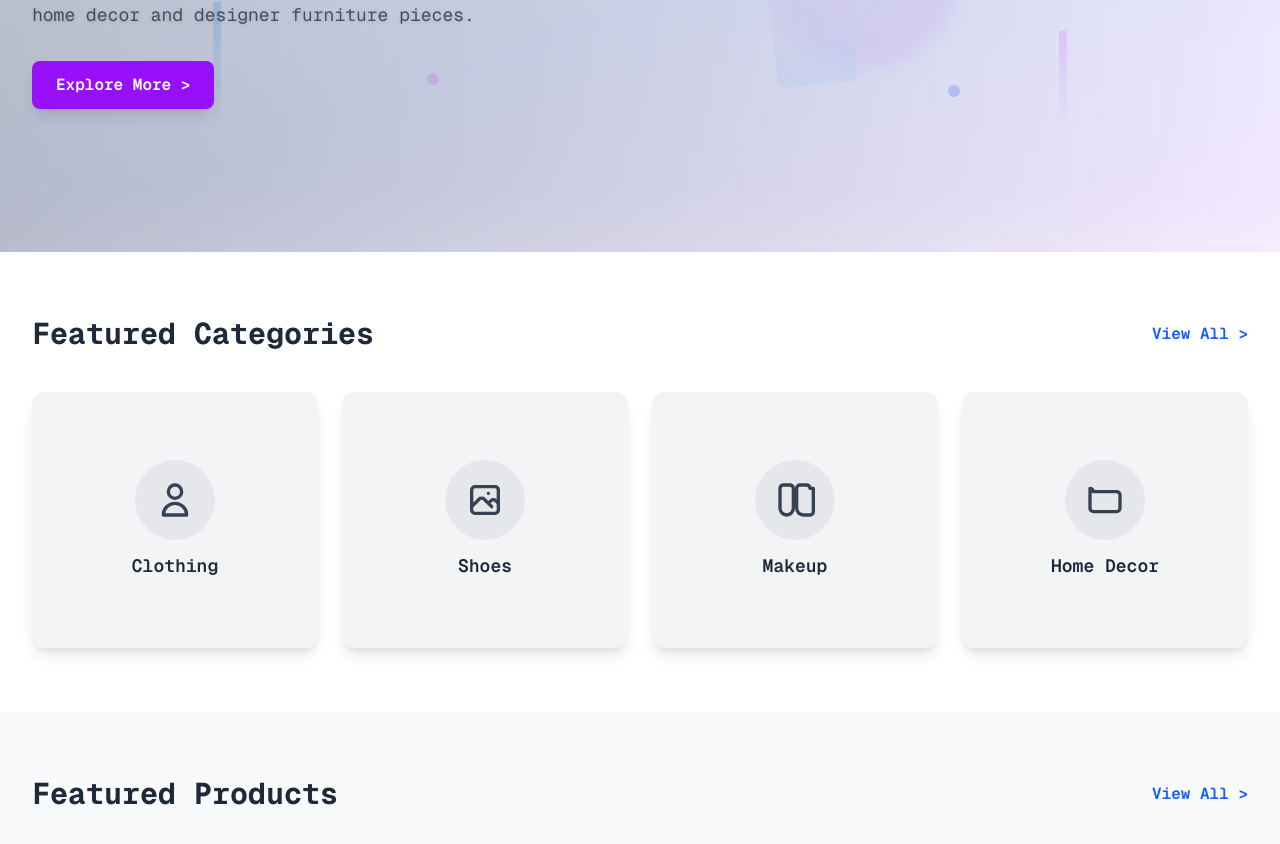
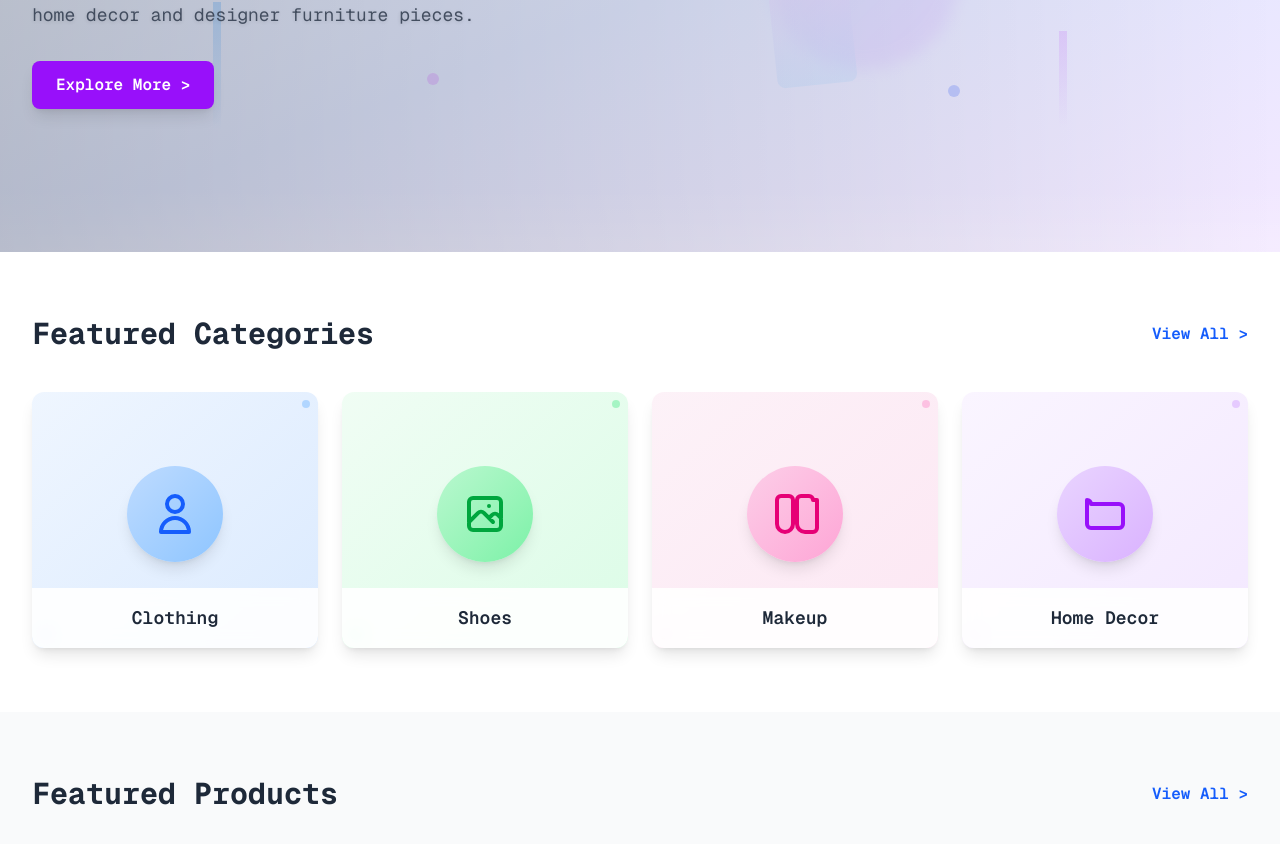
Before and after one commit to sabo64053-pixel/l-ftproje, a Next.js app: page / in a window 1280 px wide. Shown: the part 450-1294 px from the top of the page. Built offline with nearby package versions, Linux system fonts and the light colour scheme.

Commit message:
Revize: Kategori kartları Figma tasarımı - renkli gradientler, yazılar alt kısımda, dekoratif elementler

```diff
--- a/components/Home.js
+++ b/components/Home.js
@@ -67,64 +67,92 @@ const Home = () => {
           <div className="grid grid-cols-2 sm:grid-cols-2 lg:grid-cols-4 gap-3 sm:gap-4 md:gap-6">
             {/* Category Card 1: Clothing */}
             <Link href="/category/clothing" className="block group">
-              <div className="relative overflow-hidden rounded-lg sm:rounded-xl shadow-md sm:shadow-lg hover:shadow-xl transition-all duration-300 bg-gray-100 hover:bg-gray-50">
+              <div className="relative overflow-hidden rounded-lg sm:rounded-xl shadow-md sm:shadow-lg hover:shadow-xl transition-all duration-300 bg-gradient-to-br from-blue-50 to-blue-100 hover:from-blue-100 hover:to-blue-200">
                 <div className="h-40 sm:h-48 md:h-64 flex items-center justify-center p-3 sm:p-4">
+                  {/* Clothing Image */}
                   <div className="text-center">
-                    <div className="w-16 h-16 sm:w-20 sm:h-20 bg-gray-200 rounded-full mx-auto mb-2 sm:mb-3 flex items-center justify-center">
-                      <svg className="w-8 h-8 sm:w-10 sm:h-10 text-gray-700" fill="none" stroke="currentColor" viewBox="0 0 24 24">
+                    <div className="w-20 h-20 sm:w-24 sm:h-24 bg-gradient-to-br from-blue-200 to-blue-300 rounded-full mx-auto mb-3 flex items-center justify-center shadow-lg">
+                      <svg className="w-10 h-10 sm:w-12 sm:h-12 text-blue-600" fill="none" stroke="currentColor" viewBox="0 0 24 24">
                         <path strokeLinecap="round" strokeLinejoin="round" strokeWidth={2} d="M16 7a4 4 0 11-8 0 4 4 0 018 0zM12 14a7 7 0 00-7 7h14a7 7 0 00-7-7z" />
                       </svg>
                     </div>
-                    <h3 className="text-sm sm:text-base md:text-lg font-semibold text-gray-800">Clothing</h3>
+                    {/* Decorative elements */}
+                    <div className="absolute top-2 right-2 w-2 h-2 bg-blue-300 rounded-full opacity-60"></div>
+                    <div className="absolute bottom-2 left-2 w-3 h-3 bg-blue-400 rounded-full opacity-40"></div>
                   </div>
+                </div>
+                {/* Category Title - Bottom */}
+                <div className="absolute bottom-0 left-0 right-0 bg-white/90 backdrop-blur-sm p-3 sm:p-4">
+                  <h3 className="text-sm sm:text-base md:text-lg font-semibold text-gray-800 text-center">Clothing</h3>
                 </div>
               </div>
             </Link>
 
             {/* Category Card 2: Shoes */}
             <Link href="/category/shoes" className="block group">
-              <div className="relative overflow-hidden rounded-lg sm:rounded-xl shadow-md sm:shadow-lg hover:shadow-xl transition-all duration-300 bg-gray-100 hover:bg-gray-50">
+              <div className="relative overflow-hidden rounded-lg sm:rounded-xl shadow-md sm:shadow-lg hover:shadow-xl transition-all duration-300 bg-gradient-to-br from-green-50 to-green-100 hover:from-green-100 hover:to-green-200">
                 <div className="h-40 sm:h-48 md:h-64 flex items-center justify-center p-3 sm:p-4">
+                  {/* Shoes Image */}
                   <div className="text-center">
-                    <div className="w-16 h-16 sm:w-20 sm:h-20 bg-gray-200 rounded-full mx-auto mb-2 sm:mb-3 flex items-center justify-center">
-                      <svg className="w-8 h-8 sm:w-10 sm:h-10 text-gray-700" fill="none" stroke="currentColor" viewBox="0 0 24 24">
+                    <div className="w-20 h-20 sm:w-24 sm:h-24 bg-gradient-to-br from-green-200 to-green-300 rounded-full mx-auto mb-3 flex items-center justify-center shadow-lg">
+                      <svg className="w-10 h-10 sm:w-12 sm:h-12 text-green-600" fill="none" stroke="currentColor" viewBox="0 0 24 24">
                         <path strokeLinecap="round" strokeLinejoin="round" strokeWidth={2} d="M4 16l4.586-4.586a2 2 0 012.828 0L16 16m-2-2l1.586-1.586a2 2 0 012.828 0L20 14m-6-6h.01M6 20h12a2 2 0 002-2V6a2 2 0 00-2-2H6a2 2 0 00-2 2v12a2 2 0 002 2z" />
                       </svg>
                     </div>
-                    <h3 className="text-sm sm:text-base md:text-lg font-semibold text-gray-800">Shoes</h3>
+                    {/* Decorative elements */}
+                    <div className="absolute top-2 right-2 w-2 h-2 bg-green-300 rounded-full opacity-60"></div>
+                    <div className="absolute bottom-2 left-2 w-3 h-3 bg-green-400 rounded-full opacity-40"></div>
                   </div>
+                </div>
+                {/* Category Title - Bottom */}
+                <div className="absolute bottom-0 left-0 right-0 bg-white/90 backdrop-blur-sm p-3 sm:p-4">
+                  <h3 className="text-sm sm:text-base md:text-lg font-semibold text-gray-800 text-center">Shoes</h3>
                 </div>
               </div>
             </Link>
 
             {/* Category Card 3: Makeup */}
             <Link href="/category/makeup" className="block group">
-              <div className="relative overflow-hidden rounded-lg sm:rounded-xl shadow-md sm:shadow-lg hover:shadow-xl transition-all duration-300 bg-gray-100 hover:bg-gray-50">
+              <div className="relative overflow-hidden rounded-lg sm:rounded-xl shadow-md sm:shadow-lg hover:shadow-xl transition-all duration-300 bg-gradient-to-br from-pink-50 to-pink-100 hover:from-pink-100 hover:to-pink-200">
                 <div className="h-40 sm:h-48 md:h-64 flex items-center justify-center p-3 sm:p-4">
+                  {/* Makeup Image */}
                   <div className="text-center">
-                    <div className="w-16 h-16 sm:w-20 sm:h-20 bg-gray-200 rounded-full mx-auto mb-2 sm:mb-3 flex items-center justify-center">
-                      <svg className="w-8 h-8 sm:w-10 sm:h-10 text-gray-700" fill="none" stroke="currentColor" viewBox="0 0 24 24">
+                    <div className="w-20 h-20 sm:w-24 sm:h-24 bg-gradient-to-br from-pink-200 to-pink-300 rounded-full mx-auto mb-3 flex items-center justify-center shadow-lg">
+                      <svg className="w-10 h-10 sm:w-12 sm:h-12 text-pink-600" fill="none" stroke="currentColor" viewBox="0 0 24 24">
                         <path strokeLinecap="round" strokeLinejoin="round" strokeWidth={2} d="M7 21a4 4 0 01-4-4V5a2 2 0 012-2h4a2 2 0 012 2v12a4 4 0 01-4 4zM21 5a2 2 0 00-2-2h-4a2 2 0 00-2 2v12a4 4 0 004 4h4a2 2 0 002-2V5z" />
                       </svg>
                     </div>
-                    <h3 className="text-sm sm:text-base md:text-lg font-semibold text-gray-800">Makeup</h3>
+                    {/* Decorative elements */}
+                    <div className="absolute top-2 right-2 w-2 h-2 bg-pink-300 rounded-full opacity-60"></div>
+                    <div className="absolute bottom-2 left-2 w-3 h-3 bg-pink-400 rounded-full opacity-40"></div>
                   </div>
+                </div>
+                {/* Category Title - Bottom */}
+                <div className="absolute bottom-0 left-0 right-0 bg-white/90 backdrop-blur-sm p-3 sm:p-4">
+                  <h3 className="text-sm sm:text-base md:text-lg font-semibold text-gray-800 text-center">Makeup</h3>
                 </div>
               </div>
             </Link>
 
             {/* Category Card 4: Home Decor */}
             <Link href="/category/home-decor" className="block group">
-              <div className="relative overflow-hidden rounded-lg sm:rounded-xl shadow-md sm:shadow-lg hover:shadow-xl transition-all duration-300 bg-gray-100 hover:bg-gray-50">
+              <div className="relative overflow-hidden rounded-lg sm:rounded-xl shadow-md sm:shadow-lg hover:shadow-xl transition-all duration-300 bg-gradient-to-br from-purple-50 to-purple-100 hover:from-purple-100 hover:to-purple-200">
                 <div className="h-40 sm:h-48 md:h-64 flex items-center justify-center p-3 sm:p-4">
+                  {/* Home Decor Image */}
                   <div className="text-center">
-                    <div className="w-16 h-16 sm:w-20 sm:h-20 bg-gray-200 rounded-full mx-auto mb-2 sm:mb-3 flex items-center justify-center">
-                      <svg className="w-8 h-8 sm:w-10 sm:h-10 text-gray-700" fill="none" stroke="currentColor" viewBox="0 0 24 24">
+                    <div className="w-20 h-20 sm:w-24 sm:h-24 bg-gradient-to-br from-purple-200 to-purple-300 rounded-full mx-auto mb-3 flex items-center justify-center shadow-lg">
+                      <svg className="w-10 h-10 sm:w-12 sm:h-12 text-purple-600" fill="none" stroke="currentColor" viewBox="0 0 24 24">
                         <path strokeLinecap="round" strokeLinejoin="round" strokeWidth={2} d="M3 7v10a2 2 0 002 2h14a2 2 0 002-2V9a2 2 0 00-2-2H5a2 2 0 00-2-2z" />
                       </svg>
                     </div>
-                    <h3 className="text-sm sm:text-base md:text-lg font-semibold text-gray-800">Home Decor</h3>
+                    {/* Decorative elements */}
+                    <div className="absolute top-2 right-2 w-2 h-2 bg-purple-300 rounded-full opacity-60"></div>
+                    <div className="absolute bottom-2 left-2 w-3 h-3 bg-purple-400 rounded-full opacity-40"></div>
                   </div>
+                </div>
+                {/* Category Title - Bottom */}
+                <div className="absolute bottom-0 left-0 right-0 bg-white/90 backdrop-blur-sm p-3 sm:p-4">
+                  <h3 className="text-sm sm:text-base md:text-lg font-semibold text-gray-800 text-center">Home Decor</h3>
                 </div>
               </div>
             </Link>
```
